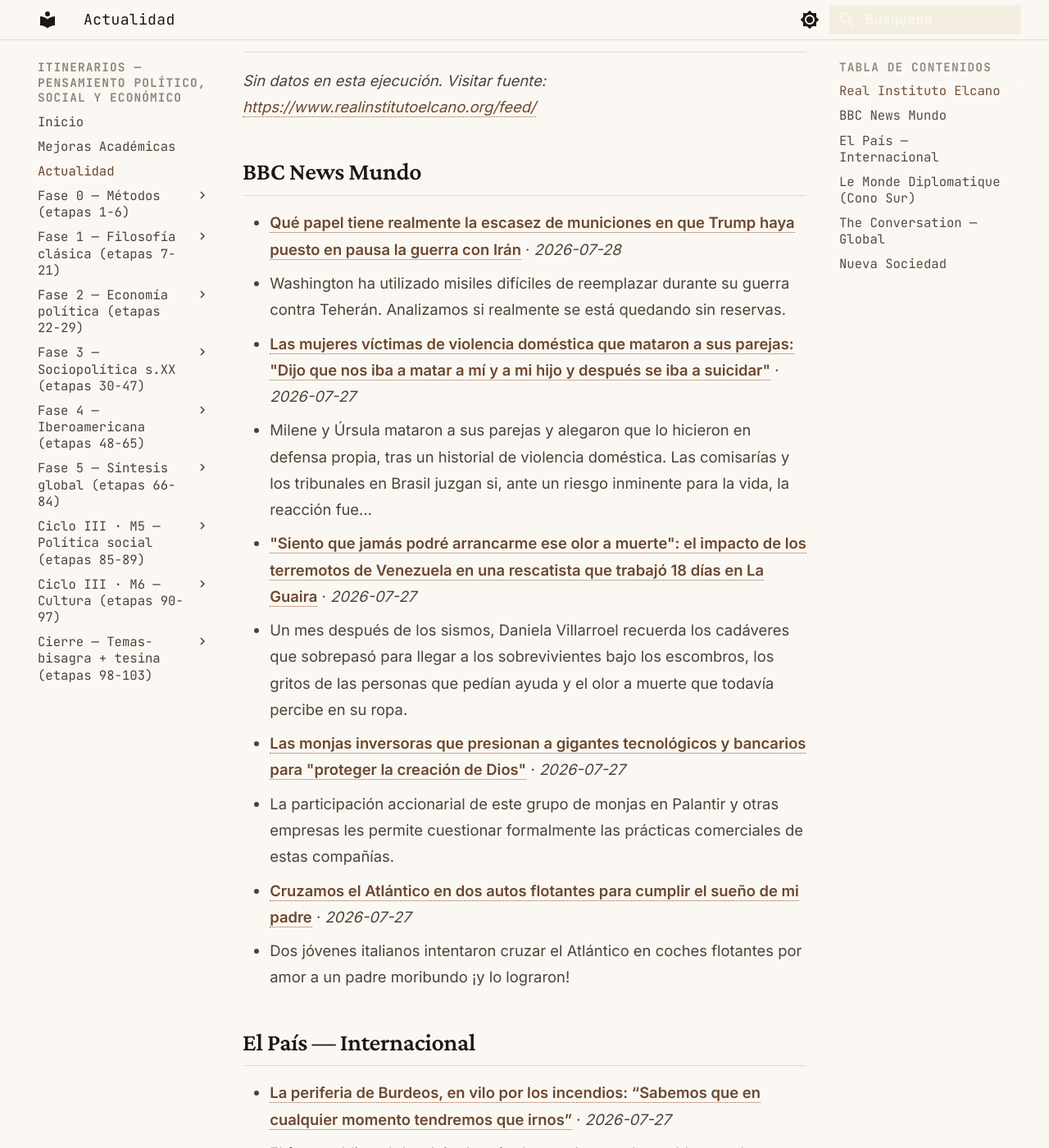
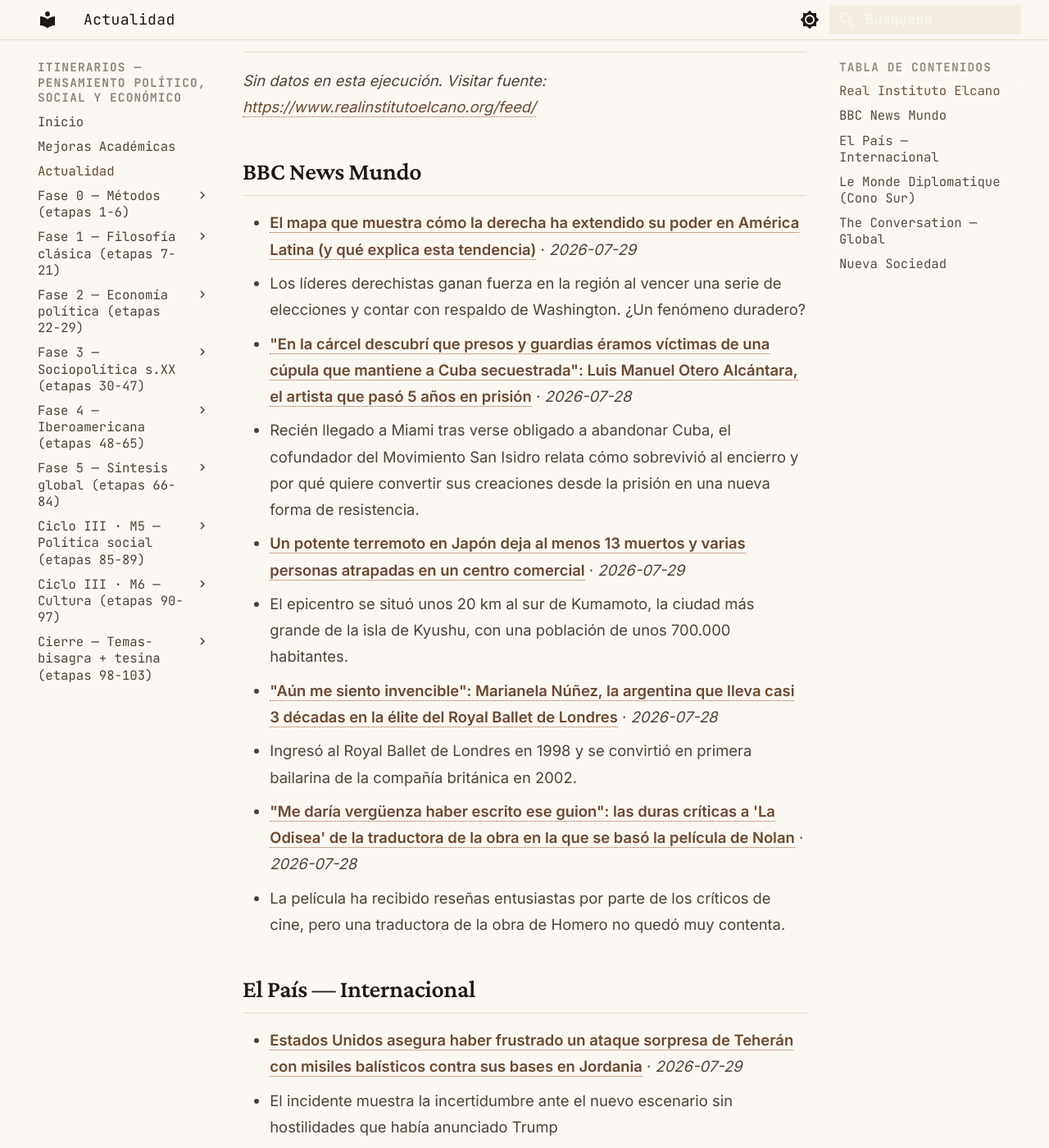
Before and after one commit to MrSpagVi/Curso, an MkDocs documentation site: the page built from docs/actualidad.md, in a window 1280 px wide and 1400 px high, scrolled down 643 px. Shown: the whole window at 82% size. Built offline with MkDocs 1.6.1 and Material for MkDocs 9.7.7, drawn with Linux system fonts in a browser that asks for light colours; some of the changed text lies outside the part shown.

Commit message:
auto: actualidad 2026-07-29

```diff
--- a/docs/actualidad.md
+++ b/docs/actualidad.md
@@ -6,7 +6,7 @@ title: Actualidad
 
 Últimos titulares de fuentes que dictan agenda en ciencia política y geopolítica. Actualizado automáticamente cada día (vía GitHub Actions).
 
-_Última actualización: 2026-07-28 08:17 UTC_
+_Última actualización: 2026-07-29 08:23 UTC_
 
 !!! tip "Ritual mensual — #actualidad"
     El último sábado de cada mes: agarrá **un** titular de los de abajo y escribí **300 palabras** aplicándole **2 autores** del último mes que leíste. ¿Qué diría cada uno? ¿En qué chocan? No resumas la noticia — usala como caso para pensar con las herramientas que venís construyendo. Guardá el texto con el tag `#actualidad` en tu sistema de notas. Esto convierte la teoría en criterio sobre la coyuntura: el objetivo del plan no es citar a Maquiavelo, es leer el presente con él.
@@ -17,25 +17,25 @@ _Sin datos en esta ejecución. Visitar fuente: [https://www.realinstitutoelcano.
 
 ## BBC News Mundo
 
-- **[Qué papel tiene realmente la escasez de municiones en que Trump haya puesto en pausa la guerra con Irán](https://www.bbc.com/mundo/articles/c1d1e3zwpqdo?at_medium=RSS&at_campaign=rss)** · *2026-07-28*
-  - Washington ha utilizado misiles difíciles de reemplazar durante su guerra contra Teherán. Analizamos si realmente se está quedando sin reservas.
-- **[Las mujeres víctimas de violencia doméstica que mataron a sus parejas: "Dijo que nos iba a matar a mí y a mi hijo y después se iba a suicidar"](https://www.bbc.com/mundo/articles/czdmyp45ng7o?at_medium=RSS&at_campaign=rss)** · *2026-07-27*
-  - Milene y Úrsula mataron a sus parejas y alegaron que lo hicieron en defensa propia, tras un historial de violencia doméstica. Las comisarías y los tribunales en Brasil juzgan si, ante un riesgo inminente para la vida, la reacción fue…
-- **["Siento que jamás podré arrancarme ese olor a muerte": el impacto de los terremotos de Venezuela en una rescatista que trabajó 18 días en La Guaira](https://www.bbc.com/mundo/articles/cq89v83ngwgo?at_medium=RSS&at_campaign=rss)** · *2026-07-27*
-  - Un mes después de los sismos, Daniela Villarroel recuerda los cadáveres que sobrepasó para llegar a los sobrevivientes bajo los escombros, los gritos de las personas que pedían ayuda y el olor a muerte que todavía percibe en su ropa.
-- **[Las monjas inversoras que presionan a gigantes tecnológicos y bancarios para "proteger la creación de Dios"](https://www.bbc.com/mundo/articles/cn7ng522mdeo?at_medium=RSS&at_campaign=rss)** · *2026-07-27*
-  - La participación accionarial de este grupo de monjas en Palantir y otras empresas les permite cuestionar formalmente las prácticas comerciales de estas compañías.
-- **[Cruzamos el Atlántico en dos autos flotantes para cumplir el sueño de mi padre](https://www.bbc.com/mundo/articles/cgljx7jd1p0o?at_medium=RSS&at_campaign=rss)** · *2026-07-27*
-  - Dos jóvenes italianos intentaron cruzar el Atlántico en coches flotantes por amor a un padre moribundo ¡y lo lograron!
+- **[El mapa que muestra cómo la derecha ha extendido su poder en América Latina (y qué explica esta tendencia)](https://www.bbc.com/mundo/articles/ckg9x4ejprwo?at_medium=RSS&at_campaign=rss)** · *2026-07-29*
+  - Los líderes derechistas ganan fuerza en la región al vencer una serie de elecciones y contar con respaldo de Washington. ¿Un fenómeno duradero?
+- **["En la cárcel descubrí que presos y guardias éramos víctimas de una cúpula que mantiene a Cuba secuestrada": Luis Manuel Otero Alcántara, el artista que pasó 5 años en prisión](https://www.bbc.com/mundo/articles/cgew1n5l8plo?at_medium=RSS&at_campaign=rss)** · *2026-07-28*
+  - Recién llegado a Miami tras verse obligado a abandonar Cuba, el cofundador del Movimiento San Isidro relata cómo sobrevivió al encierro y por qué quiere convertir sus creaciones desde la prisión en una nueva forma de resistencia.
+- **[Un potente terremoto en Japón deja al menos 13 muertos y varias personas atrapadas en un centro comercial](https://www.bbc.com/mundo/articles/c5y62l02y3jo?at_medium=RSS&at_campaign=rss)** · *2026-07-29*
+  - El epicentro se situó unos 20 km al sur de Kumamoto, la ciudad más grande de la isla de Kyushu, con una población de unos 700.000 habitantes.
+- **["Aún me siento invencible": Marianela Núñez, la argentina que lleva casi 3 décadas en la élite del Royal Ballet de Londres](https://www.bbc.com/mundo/articles/c3v0x6rr46no?at_medium=RSS&at_campaign=rss)** · *2026-07-28*
+  - Ingresó al Royal Ballet de Londres en 1998 y se convirtió en primera bailarina de la compañía británica en 2002.
+- **["Me daría vergüenza haber escrito ese guion": las duras críticas a 'La Odisea' de la traductora de la obra en la que se basó la película de Nolan](https://www.bbc.com/mundo/articles/c24m9g9j69ro?at_medium=RSS&at_campaign=rss)** · *2026-07-28*
+  - La película ha recibido reseñas entusiastas por parte de los críticos de cine, pero una traductora de la obra de Homero no quedó muy contenta.
 
 ## El País — Internacional
 
-- **[La periferia de Burdeos, en vilo por los incendios: “Sabemos que en cualquier momento tendremos que irnos”](https://elpais.com/internacional/2026-07-27/la-periferia-de-burdeos-en-vilo-por-los-incendios-sabemos-que-en-cualquier-momento-tendremos-que-irnos.html)** · *2026-07-27*
-  - El fuego obliga al desalojo de más de una decena de pueblos en el suroeste de Francia
-- **[Merz abre la puerta a reforzar el seguimiento de islamistas peligrosos tras el atentado de Berlín](https://elpais.com/internacional/2026-07-28/merz-abre-la-puerta-a-reforzar-el-seguimiento-de-islamistas-peligrosos-tras-el-atentado-de-berlin.html)** · *2026-07-28*
-  - El presunto autor del ataque, que fue abatido a tiros el domingo, se encontraba en libertad a pesar de haber sido condenado en mayo por preparar una acción grave de violencia contra la seguridad del Estado
-- **[Icono antiimperalista y liberticida, las dos caras del capitán Traoré](https://elpais.com/internacional/2026-07-28/icono-antiimperalista-y-liberticida-las-dos-caras-del-capitan-traore.html)** · *2026-07-28*
-  - El presidente de Burkina Faso se ha convertido en el referente 2.0 del soberanismo africano pero, al mismo tiempo, reprime con dureza a activistas, opositores y periodistas
+- **[Estados Unidos asegura haber frustrado un ataque sorpresa de Teherán con misiles balísticos contra sus bases en Jordania](https://elpais.com/internacional/2026-07-29/estados-unidos-asegura-haber-frustrado-un-ataque-sorpresa-de-teheran-con-misiles-balisticos-contra-sus-bases-en-jordania.html)** · *2026-07-29*
+  - El incidente muestra la incertidumbre ante el nuevo escenario sin hostilidades que había anunciado Trump
+- **[Los muertos en el terremoto de Japón se elevan ya a 13 mientras prosigue la búsqueda de desaparecidos](https://elpais.com/internacional/2026-07-29/los-muertos-en-el-terremoto-de-japon-se-elevan-ya-a-13-mientras-prosigue-la-busqueda-de-desaparecidos.html)** · *2026-07-29*
+  - Hay al menos una veintena de personas sin localizar, la mitad de ellos atrapados en un centro comercial en el que hubo una explosión tras el seísmo
+- **[Netanyahu se reúne con Trump en medio de los esfuerzos por volver a la negociación con Irán](https://elpais.com/internacional/2026-07-28/netanyahu-se-reune-con-trump-en-medio-de-los-esfuerzos-por-volver-a-la-negociacion-con-iran.html)** · *2026-07-28*
+  - Ambos líderes tratan de reconducir su relación a pocos meses de sus respectivas elecciones y con diferencias sobre el alto el fuego con Teherán
 - **[Jean Monnet en Ormuz](https://elpais.com/internacional/2026-07-26/jean-monnet-en-ormuz.html)** · *2026-07-26*
   - Nada avanzará con Trump desatado al mando y Netanyahu al frente del Gobierno más extremista de la historia de Israel. Pero todo puede cambiar con las elecciones de mitad de mandato en Estados Unidos y las generales en Israel
 - **[La testosterona, al mando en la Casa Blanca](https://elpais.com/internacional/2026-07-19/la-testosterona-al-mando-en-la-casa-blanca.html)** · *2026-07-19*
@@ -47,16 +47,16 @@ _Sin datos en esta ejecución. Visitar fuente: [https://www.eldiplo.org/feed/](h
 
 ## The Conversation — Global
 
-- **[Falling birth rates mean schools are closing – affecting whole communities](https://theconversation.com/falling-birth-rates-mean-schools-are-closing-affecting-whole-communities-287438)** · *2026-07-28*
-  - Schools provide a link between generations in a local area.
-- **[After a decade leading the ACTU, what is the legacy of Sally McManus and Michele O'Neil?](https://theconversation.com/after-a-decade-leading-the-actu-what-is-the-legacy-of-sally-mcmanus-and-michele-oneil-288492)** · *2026-07-28*
-  - Australian unions, representing around 1.6 million workers, are about to get two new leaders. Here’s what changed in the past decade and the challenges ahead.
-- **[How do we know what dinosaurs looked like?](https://theconversation.com/how-do-we-know-what-dinosaurs-looked-like-288231)** · *2026-07-28*
-  - Listen to palaeobiologist Neil Gostling on The Conversation’s Curious Kids podcast talk about how scientists work out what dinosaurs looked like.
-- **[Why does singing feel so good? And is it good for your health?](https://theconversation.com/why-does-singing-feel-so-good-and-is-it-good-for-your-health-288203)** · *2026-07-28*
-  - Singing does something measurable to your body and brain, whether you are alone, harmonising in a choir, or singing with your friends at a karaoke bar.
-- **[Batteries are getting cheaper while gas gets pricier. Here’s why](https://theconversation.com/batteries-are-getting-cheaper-while-gas-gets-pricier-heres-why-287956)** · *2026-07-28*
-  - The battery boom is accelerating Australia’s shift away from gas.
+- **[How can I check my offset account is collecting the savings it should?](https://theconversation.com/how-can-i-check-my-offset-account-is-collecting-the-savings-it-should-288594)** · *2026-07-29*
+  - 55% of Australian home loans have an offset account. But they can be difficult to navigate, set up and monitor – and they’re not a good deal for everyone.
+- **[Australia hasn’t built an oil refinery in decades. But that could change](https://theconversation.com/australia-hasnt-built-an-oil-refinery-in-decades-but-that-could-change-288497)** · *2026-07-29*
+  - Western Australia could be home to the country’s newest large-scale oil refinery, if a government proposal goes ahead.
+- **[Labor only trailed narrowly in a Victorian Newspoll despite Allan’s dismal ratings](https://theconversation.com/labor-only-trailed-narrowly-in-a-victorian-newspoll-despite-allans-dismal-ratings-288393)** · *2026-07-29*
+  - With a new premier in Ben Carroll, Labor’s chances of winning the November election are likely to improve.
+- **[Politics with Michelle Grattan: Bridie O'Donnell on the ‘precarious business’ of the Tour de France](https://theconversation.com/politics-with-michelle-grattan-bridie-odonnell-on-the-precarious-business-of-the-tour-de-france-288518)** · *2026-07-29*
+  - The ex-champion cyclist turned commentator explains why heat is a growing risk to the annual summer event, and points to some Australian women to watch this weekend.
+- **[A lifelike robot called ‘Sally’ was going to teach in a US school. It’s not a weird as it sounds](https://theconversation.com/a-lifelike-robot-called-sally-was-going-to-teach-in-a-us-school-its-not-a-weird-as-it-sounds-288493)** · *2026-07-29*
+  - A rural district in New York state has made global headlines for plans to introduce a humanoid robot into high school classrooms as a teaching assistant.
 
 ## Nueva Sociedad
 
```
